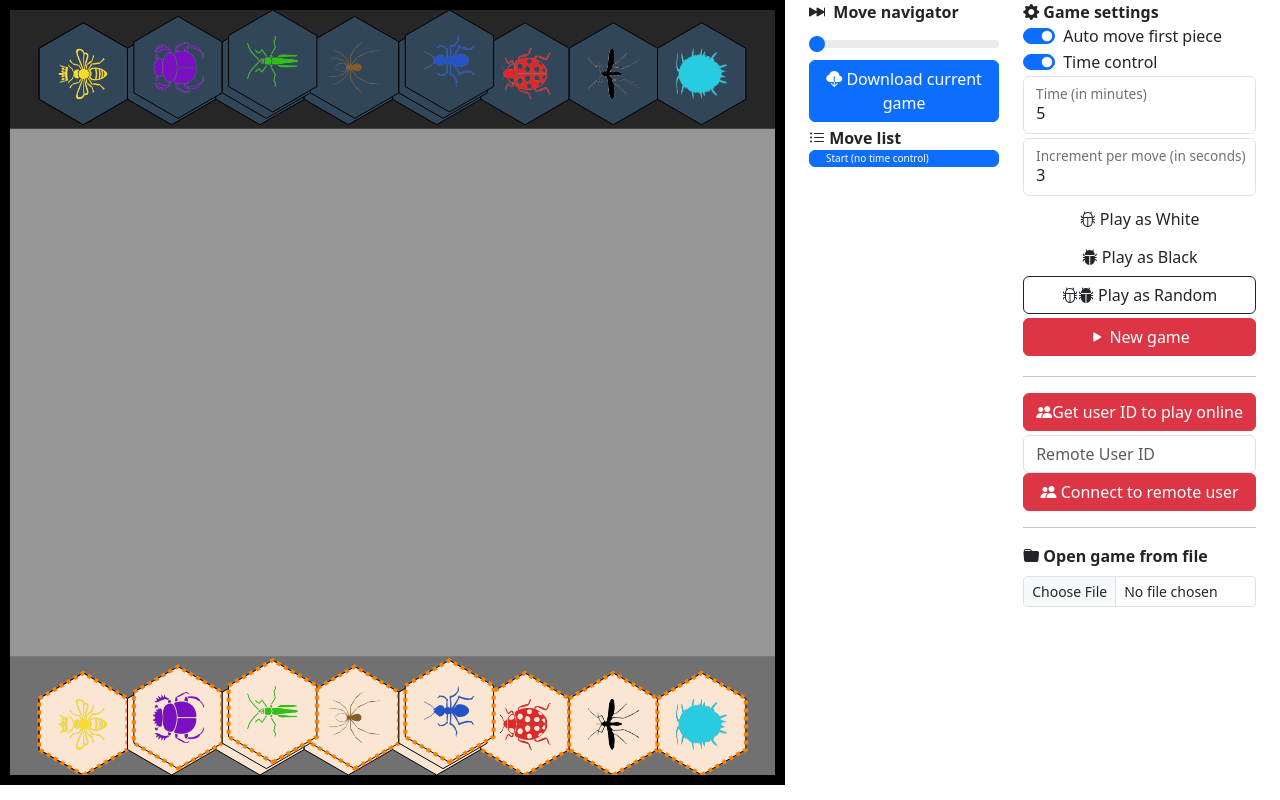
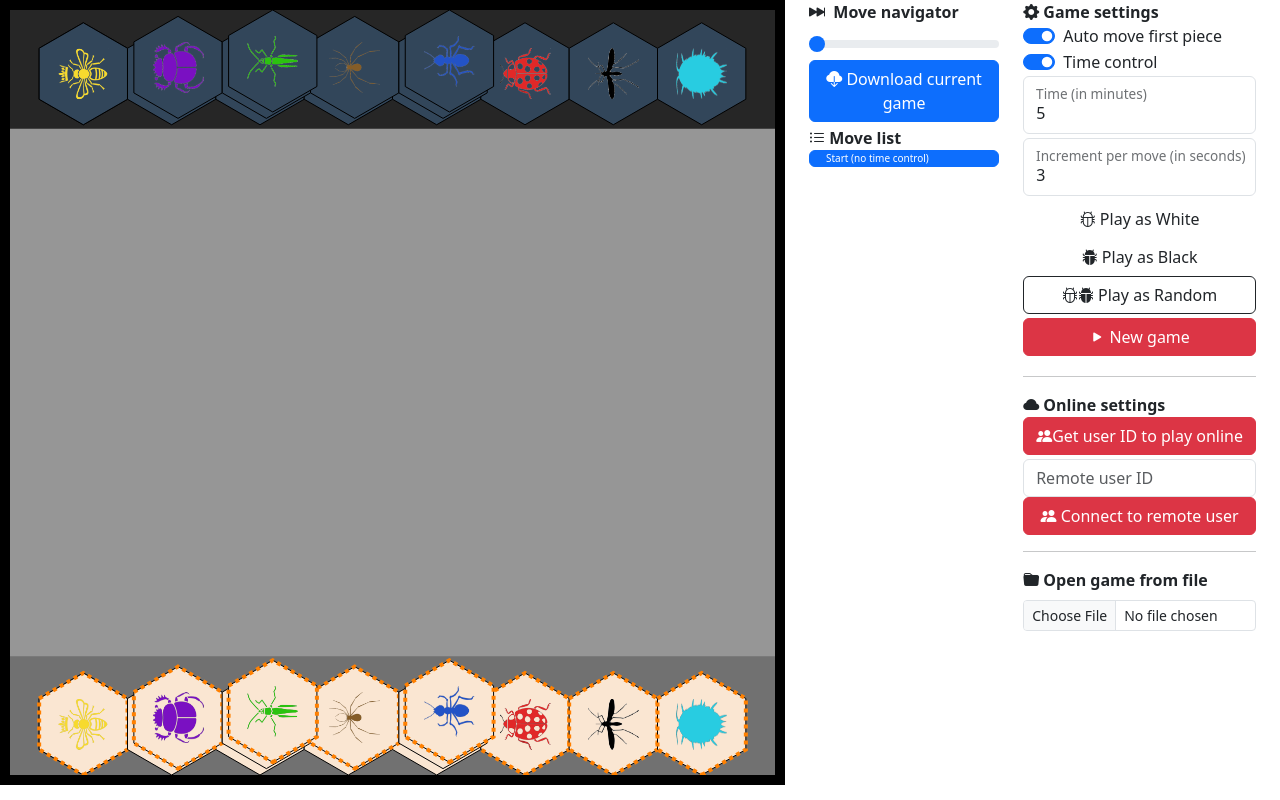
Before and after one commit to viniciusfazio/hive, a plain HTML site: page hive/index.html in a window 1280 px wide. Drawn offline with nearby package versions, Linux system fonts and the light colour scheme.

Commit message:
pequeno ajuste

```diff
--- a/hive/index.html
+++ b/hive/index.html
@@ -94,6 +94,8 @@
                 <button onclick="Jogada.oferecerEmpate()" type="button" class="btn btn-warning my-1 d-none" id="draw"><i class="bi bi-emoji-sunglasses"></i>
                     Offer draw</button>
                 <hr/>
+
+                <div><strong><i class="bi bi-cloud-fill"></i>&nbsp;Online settings</strong></div>
                 <button onclick="Hive.receive()" type="button" class="btn btn-danger input-group-text conexao" id="receive"><i class="bi bi-people-fill"></i>Get user ID to play online</button>
                 <button type="button" class="btn btn-secondary d-none conexao" disabled="disabled" id="receiving"><i class="bi bi-people-fill"></i>
                     Receiving user ID...</button>
@@ -106,7 +108,7 @@
                 </div>
 
                 <div class="input-group mt-1 conexao" id="remote_id">
-                    <input type="text" class="form-control" name="remote_id" placeholder="Remote User ID" value=""/>
+                    <input type="text" class="form-control" name="remote_id" placeholder="Remote user ID" value=""/>
                 </div>
                 <button onclick="Hive.connect()" type="button" class="btn btn-danger conexao" id="connect"><i class="bi bi-people-fill"></i>
                     Connect to remote user</button>
```
